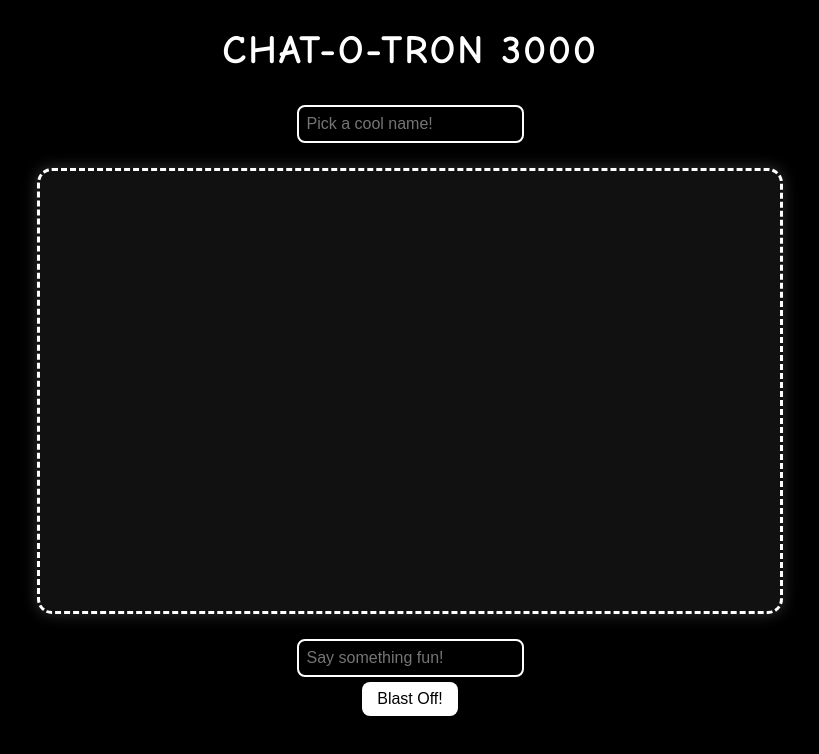
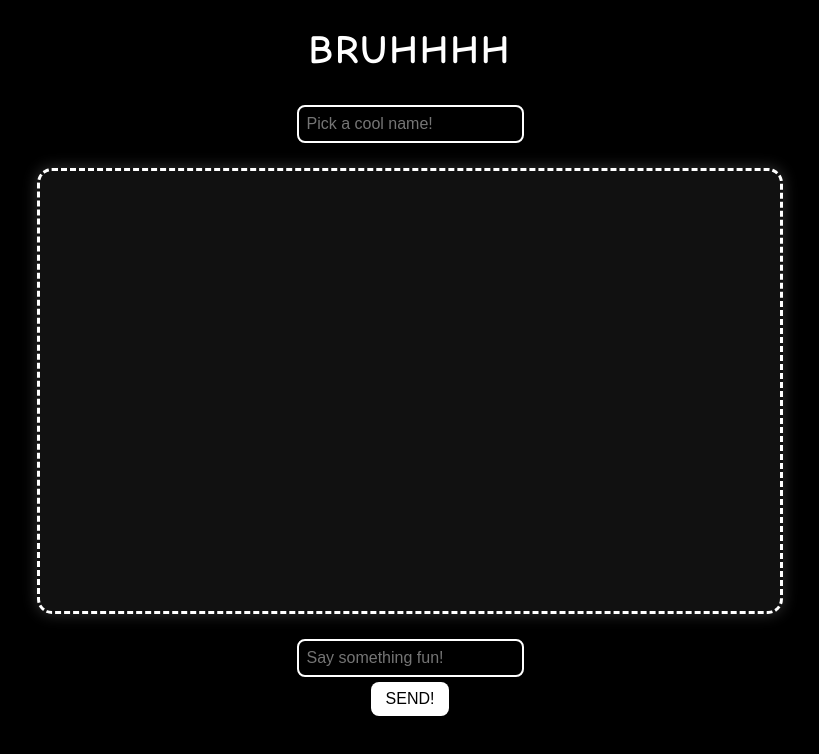
Before and after one commit to maakanaamv/maakanaamv.github.io, a plain HTML site: page index.html in a window 1280 px wide. Shown: the whole page, without its empty margins (230-1049 px from the left). Drawn offline with Linux system fonts and the light colour scheme.

Commit message:
index.html

```diff
--- a/index.html
+++ b/index.html
@@ -100,13 +100,13 @@
     </style>
 </head>
 <body>
-    <h1>Chat-o-Tron 3000</h1>
+    <h1>BRUHHHH</h1>
     <input type="text" id="name-input" placeholder="Pick a cool name!" maxlength="20">
     <div id="chat-container">
         <ul id="messages"></ul>
     </div>
     <input type="text" id="message-input" placeholder="Say something fun!" maxlength="100">
-    <button id="send-btn">Blast Off!</button>
+    <button id="send-btn">SEND!</button>
 
     <script>
         const nameInput = document.getElementById('name-input');
```
